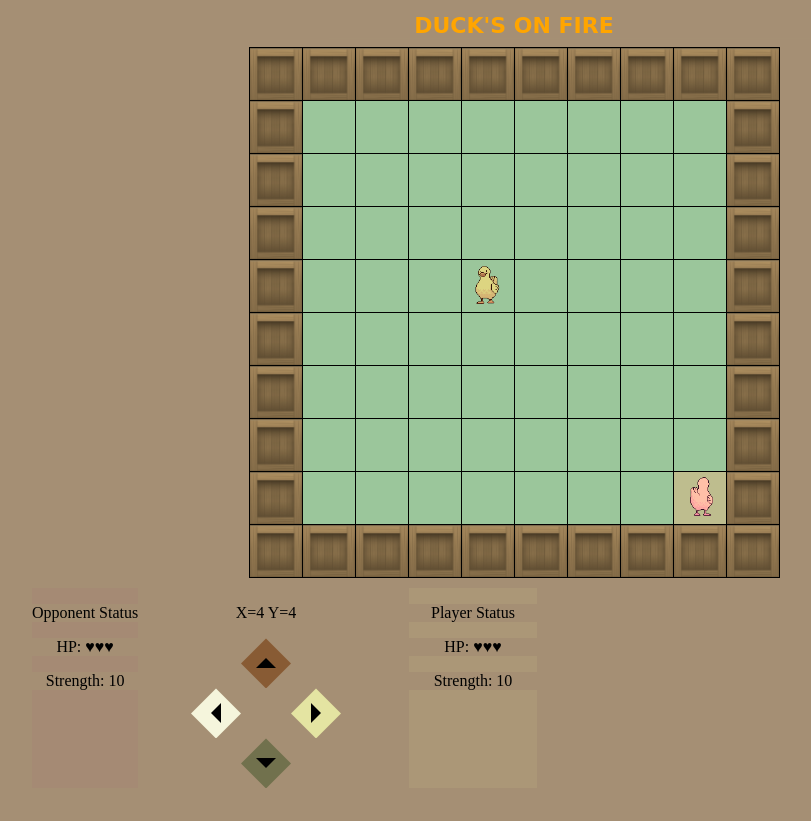
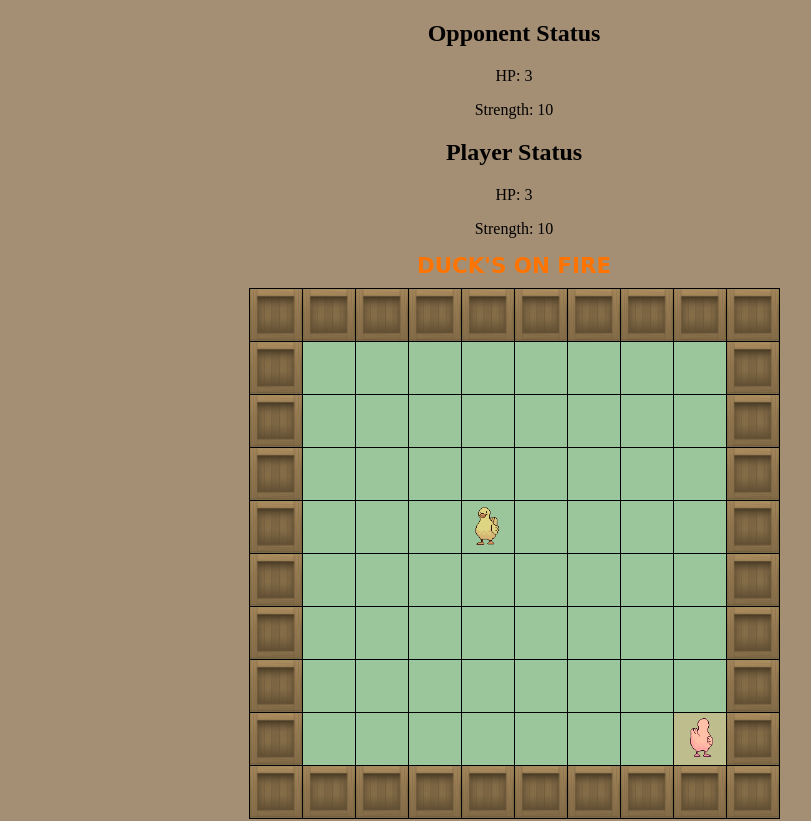
Before and after one commit to anndra17/IBM_Practice, a React (Vite) app: page / in a window 1280 px wide. Shown: the top 821 px of the page, without its empty margins (126-937 px from the left). Before the commit the page ends 800 px from the top, so only its background shows below. Built offline with nearby package versions, Linux system fonts and the light colour scheme.

Commit message:
modified background

```diff
--- a/src/components/MapBase.jsx
+++ b/src/components/MapBase.jsx
@@ -7,8 +7,9 @@ import duckUpImage from "./../assets/duck_up.gif";
 import duckDownImage from "./../assets/duck_down.gif";
 import duckLeftImage from "./../assets/duck_left.gif";
 import duckRightImage from "./../assets/duck_right.gif";
+import backgroundImage from "./../assets/background.png";
 
-const MapBase = ({ x, y, direction, isNpcMovable, setIsNpcMovable }) => {
+const MapBase = ({ x, y, direction, isNpcMovable, setIsNpcMovable, player_hp, player_strength, opponent_hp, opponent_strength }) => {
   const [opponent, setOpponent] = useState({ x: 8, y: 8, direction: "UP" });
   const [showModal, setShowModal] = useState(false);
 
@@ -18,7 +19,6 @@ const MapBase = ({ x, y, direction, isNpcMovable, setIsNpcMovable }) => {
   };
 
   const handleAttack = () => {
-    // Poți adăuga orice logică dorești pentru butonul Attack
     console.log('Attack clicked');
   };
 
@@ -27,13 +27,13 @@ const MapBase = ({ x, y, direction, isNpcMovable, setIsNpcMovable }) => {
   };
 
   const moveOpponent = () => {
-    if (!isNpcMovable) return; // Nu muta NPC-ul dacă mișcarea este dezactivată
+    if (!isNpcMovable) return;
 
     const possibleMoves = [
       { x: 0, y: -1, direction: "UP" },
       { x: 0, y: 1, direction: "DOWN" },
       { x: -1, y: 0, direction: "LEFT" },
-      { x: 1, y: 0, direction: "RIGHT" },
+      { x: 1, y: 0, direction: "RIGHT" }
     ];
 
     const currentMove = possibleMoves[Math.floor(Math.random() * possibleMoves.length)];
@@ -59,7 +59,7 @@ const MapBase = ({ x, y, direction, isNpcMovable, setIsNpcMovable }) => {
   useEffect(() => {
     if (x === opponent.x && y === opponent.y) {
       setShowModal(true);
-      setIsNpcMovable(false); // Suspendă mișcarea NPC-ului când se întâlnește cu jucătorul
+      setIsNpcMovable(false);
     }
   }, [x, y, opponent]);
 
@@ -121,7 +121,19 @@ const MapBase = ({ x, y, direction, isNpcMovable, setIsNpcMovable }) => {
   };
 
   return (
-    <div>
+    <div className="map-container">
+      <div className="status-container">
+        <div className="status-box">
+          <h2>Opponent Status</h2>
+          <p>HP: {opponent_hp}</p>
+          <p>Strength: {opponent_strength}</p>
+        </div>
+        <div className="status-box">
+          <h2>Player Status</h2>
+          <p>HP: {player_hp}</p>
+          <p>Strength: {player_strength}</p>
+        </div>
+      </div>
       <h1 className="map-title">DUCK'S ON FIRE</h1>
       <table className="map-table">
         <tbody>{renderTable()}</tbody>
@@ -137,7 +149,11 @@ const mapStateToProps = (state) => ({
   x: state.x,
   y: state.y,
   direction: state.direction,
-  isNpcMovable: state.isNpcMovable
+  isNpcMovable: state.isNpcMovable,
+  player_hp: state.player_hp,
+  player_strength: state.player_strength,
+  opponent_hp: state.opponent_hp,
+  opponent_strength: state.opponent_strength
 });
 
 const mapDispatchToProps = (dispatch) => ({
```
Also changed, not shown: src/assets/background.png (added).
